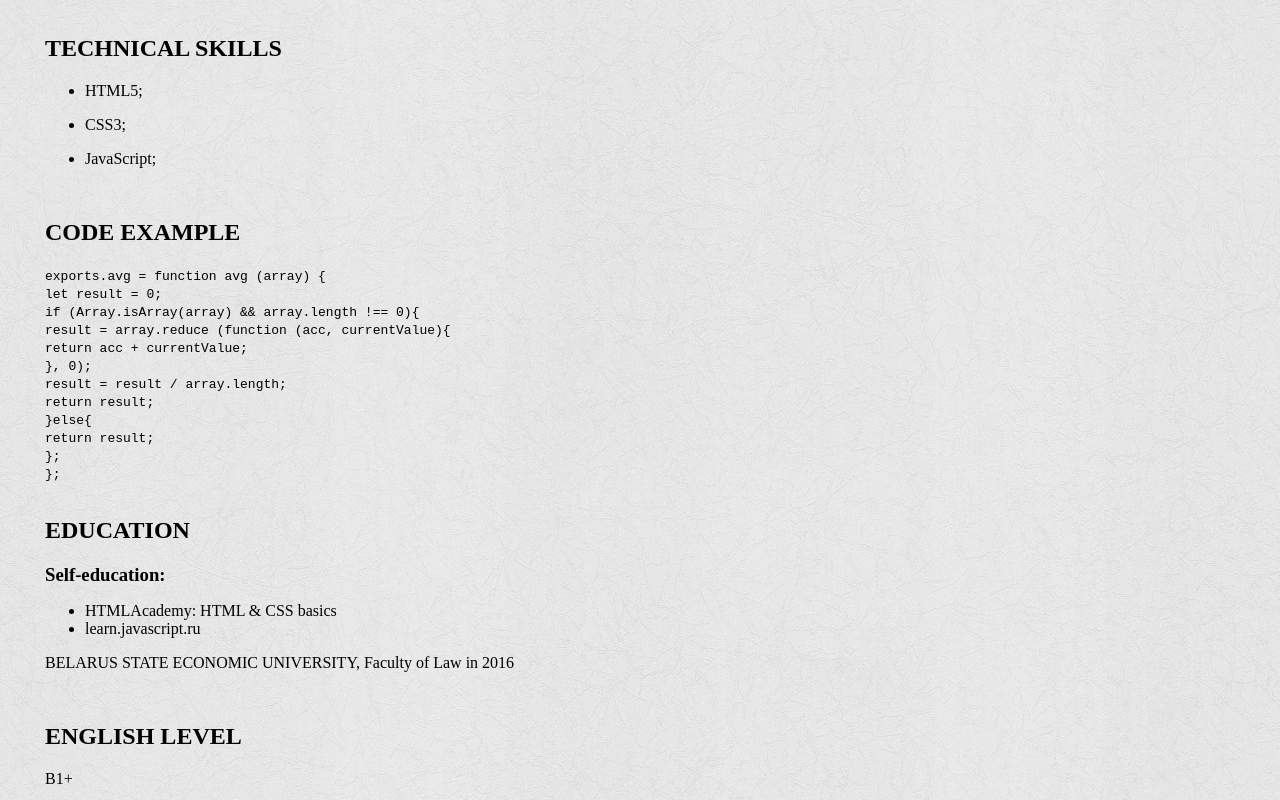
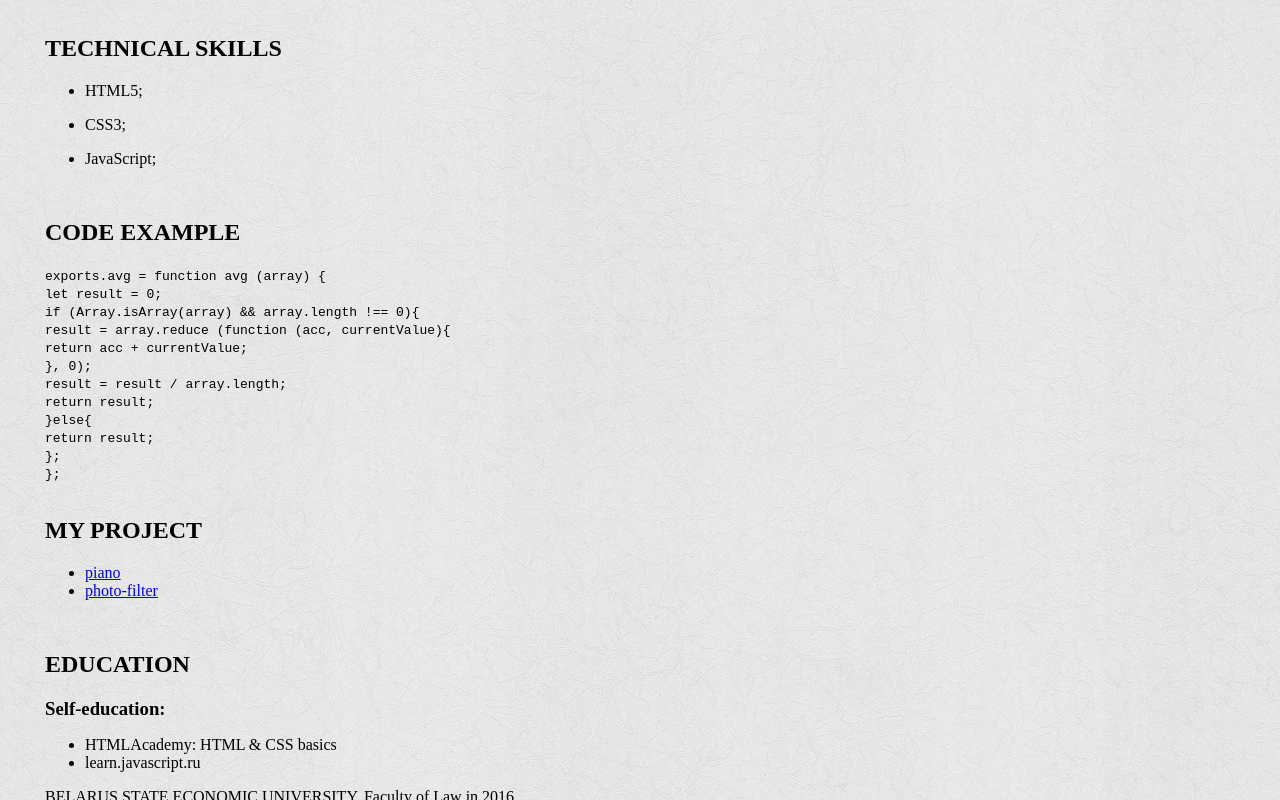
Before and after one commit to skepyan/rsschool-cv, a plain HTML site: page index.html in a window 1280 px wide. Shown: the part 794-1594 px from the top of the page. Drawn offline with Linux system fonts and the light colour scheme.

Commit message:
feat: add project

```diff
--- a/index.html
+++ b/index.html
@@ -20,6 +20,7 @@
     </header>
     <main class="main_inner">
         <div class="main_bg">
+            <nav>
                 <section class="contacts ">
                     <h2>CONTACTS</h2>
                     <address class="contacts_content">
@@ -44,7 +45,7 @@
                         </ul>
                     </address>
                 </section>
-
+             </nav>
         <section class="aboutme part_cv">
             <h2>ABOUT ME</h2>
             <p class = "aboutme_content">Young, active, diligent and very determined Front End Developer.
@@ -87,7 +88,17 @@
             </code>
 
         </section>
-
+        <section class="part_cv">
+            <h2>MY PROJECT</h2>
+            <ul>
+                <li>
+                    <a href="https://rolling-scopes-school.github.io/skepyan-JSFE2021Q1/virtual-piano/">piano</a>
+                </li>
+                <li>
+                    <a href="https://rolling-scopes-school.github.io/skepyan-JSFE2021Q1/photo-filter/">photo-filter</a>
+                </li>
+            </ul>
+        </section>
         <section class="EDUCATION part_cv">
             <h2>EDUCATION</h2>
             <h3>Self-education:</h3>
```
Also changed, not shown: images/favicon.ico (added), images/screenshot_cv_html.jpg (added). Lines whose indentation alone changed are shown as unchanged.
